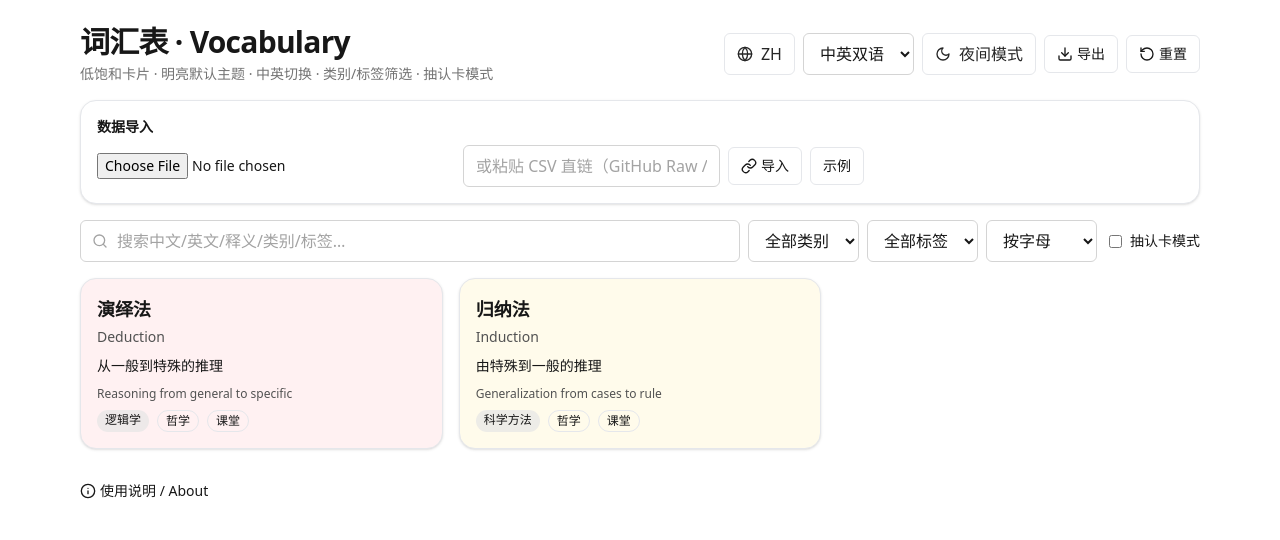
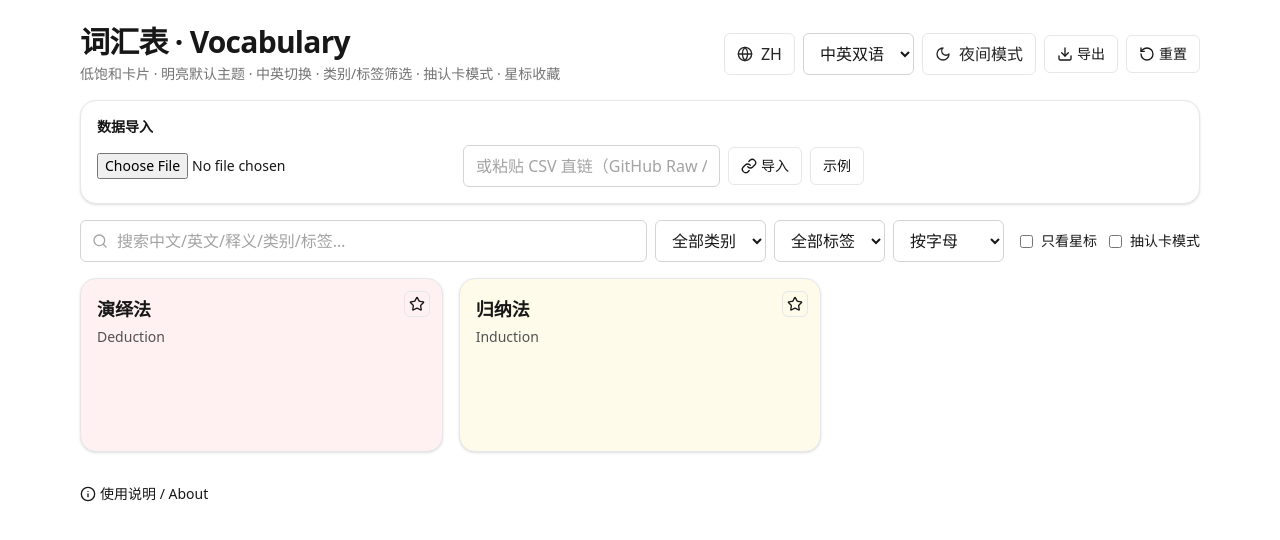
Before and after one commit to Drill78/vocab-viewer, a React (Vite) app: page / in a window 1280 px wide. Shown: the top 540 px of the page. Built offline with nearby package versions, Linux system fonts and the light colour scheme.

Commit message:
Add files via upload
v3.3

```diff
--- a/package.json
+++ b/package.json
@@ -1,7 +1,7 @@
 {
   "name": "vocab-viewer",
   "private": true,
-  "version": "3.2.0",
+  "version": "3.3.0",
   "type": "module",
   "scripts": {
     "dev": "vite",
--- a/postcss.config.js
+++ b/postcss.config.js
@@ -1,2 +1 @@
-
 export default { plugins: { tailwindcss: {}, autoprefixer: {} } }
--- a/src/App.tsx
+++ b/src/App.tsx
@@ -3,7 +3,7 @@ import React, { useEffect, useMemo, useRef, useState } from "react";
 import { motion, AnimatePresence } from "framer-motion";
 import { toast, Toaster } from "sonner";
 import Papa from "papaparse";
-import { Moon, Sun, Shuffle, RotateCcw, Eye, EyeOff, Info, Download, Link as LinkIcon, Search, Globe } from "lucide-react";
+import { Moon, Sun, Shuffle, RotateCcw, Eye, EyeOff, Info, Download, Link as LinkIcon, Search, Globe, Star } from "lucide-react";
 import { ThemedInput, ThemedSelectTrigger } from "./ThemedInputs";
 import { i18n, UILang } from "./i18n";
 
@@ -22,8 +22,8 @@ type Vocab = {
   addedAt?: number;
 };
 
-const STORAGE_KEY = "vocab3.data";
-const PREF_KEY = "vocab3.prefs";
+const STORAGE_KEY = "vocab3_3.data";
+const PREF_KEY = "vocab3_3.prefs";
 const DEFAULT_REMOTE_URL = "/data/vocab.csv";
 
 type LangMode = "zh" | "en" | "both";
@@ -101,6 +101,9 @@ export default function App() {
   const [idx, setIdx] = useState(0);
   const [loading, setLoading] = useState(false);
   const [progress, setProgress] = useState(0);
+  const [flipOpen, setFlipOpen] = useState<Record<string, boolean>>({});
+  const [favs, setFavs] = useState<Record<string, true>>(()=> load(PREF_KEY+":favs", {}));
+  const [favOnly, setFavOnly] = useState<boolean>(()=> load(PREF_KEY+":favOnly", false));
 
   const urlRef = useRef<HTMLInputElement|null>(null);
   const fileRef = useRef<HTMLInputElement|null>(null);
@@ -112,6 +115,8 @@ export default function App() {
   useEffect(()=> save(PREF_KEY+":uiLang", uiLang), [uiLang]);
   useEffect(()=> save(PREF_KEY+":lang", lang), [lang]);
   useEffect(()=> save(STORAGE_KEY, data), [data]);
+  useEffect(()=> save(PREF_KEY+":favs", favs), [favs]);
+  useEffect(()=> save(PREF_KEY+":favOnly", favOnly), [favOnly]);
 
   useEffect(()=>{
     (async ()=>{
@@ -153,6 +158,7 @@ export default function App() {
     }
     if (category !== "all") arr = arr.filter(v => (v.category||"") === category);
     if (tag !== "all") arr = arr.filter(v => v.tags?.some(t => t === tag));
+    if (favOnly) arr = arr.filter(v => !!favs[v.id]);
 
     let out = [...arr];
     if (sortBy === "alpha") {
@@ -163,7 +169,7 @@ export default function App() {
       out.sort((a,b)=> (b.frequency||0) - (a.frequency||0));
     }
     return out;
-  }, [data, query, category, tag, sortBy]);
+  }, [data, query, category, tag, sortBy, favOnly, favs]);
 
   const studyList = filtered.length ? filtered : data;
   const current = studyList[idx % Math.max(1, studyList.length)] || null;
@@ -198,6 +204,19 @@ export default function App() {
     URL.revokeObjectURL(url);
   }
 
+  function toggleFav(id: string) {
+    setFavs(prev => {
+      const n = { ...prev };
+      if (n[id]) { delete n[id]; }
+      else { n[id] = true; }
+      return n;
+    });
+  }
+
+  function toggleFlip(id: string) {
+    setFlipOpen(prev => ({ ...prev, [id]: !prev[id] }));
+  }
+
   function renderFront(v: Vocab) {
     return (
       <div className="space-y-1">
@@ -209,10 +228,11 @@ export default function App() {
   }
   function renderBack(v: Vocab) {
     return (
-      <div className="space-y-2">
+      <div className="space-y-2 text-left">
         {(lang === "zh" || lang === "both") && v.zhDef && <p className="text-sm leading-relaxed">{v.zhDef}</p>}
         {(lang === "en" || lang === "both") && v.enDef && <p className="text-xs text-neutral-600 dark:text-neutral-400">{v.enDef}</p>}
         {v.example && <p className="text-xs italic text-neutral-500 dark:text-neutral-400 mt-1">“{v.example}”</p>}
+        {v.details && <details className="text-xs"><summary className="cursor-pointer">详情 / Details</summary><div className="mt-1 whitespace-pre-wrap">{v.details}</div></details>}
         <div className="flex flex-wrap gap-2">
           {v.category && <span className="px-2 py-0.5 rounded-full bg-neutral-200/70 dark:bg-[#161b22] text-xs">{v.category}</span>}
           {(v.tags||[]).map((t,i)=>(<span key={i} className="px-2 py-0.5 rounded-full border text-xs">{t}</span>))}
@@ -256,17 +276,17 @@ export default function App() {
               {dark ? t('light') : t('dark')}
             </button>
             {/* export */}
-            <button onClick={exportCSV} className="px-3 py-2 rounded-md border text-sm flex items-center gap-1">
+            <button onClick={()=>exportCSV()} className="px-3 py-2 rounded-md border text-sm flex items-center gap-1">
               <Download className="h-4 w-4" /> {t('export')}
             </button>
             {/* reset */}
-            <button onClick={()=>{ setQuery(''); setCategory('all'); setTag('all'); setSortBy('alpha'); }} className="px-3 py-2 rounded-md border text-sm flex items-center gap-1">
+            <button onClick={()=>{ setQuery(''); setCategory('all'); setTag('all'); setSortBy('alpha'); setFavOnly(false); }} className="px-3 py-2 rounded-md border text-sm flex items-center gap-1">
               <RotateCcw className="h-4 w-4" /> {t('reset')}
             </button>
           </div>
         </header>
 
-        {/* Import section */}
+        {/* Import */}
         <section className="mt-4">
           <div className="rounded-2xl border p-4 shadow bg-white dark:bg-[#161b22] dark:border-[#30363d]">
             <div className="text-sm font-semibold mb-2">{t('dataImport')}</div>
@@ -280,7 +300,7 @@ export default function App() {
                   <LinkIcon className="h-4 w-4"/> {t('importBtn')}
                 </button>
                 <button className="px-3 py-2 rounded-md border text-sm" onClick={async()=>{
-                  const sample = "zh_title,en_title,zh_def,en_def,category,tags\n演绎法,Deduction,从一般到特殊的推理,Reasoning from general to specific,逻辑学,哲学;课堂\n";
+                  const sample = "zh_title,en_title,zh_def,en_def,category,tags\\n演绎法,Deduction,从一般到特殊的推理,Reasoning from general to specific,逻辑学,哲学;课堂\\n";
                   const out = await parseCSVText(sample); setData(out); toast(uiLang==='zh'?'已载入示例':'Sample loaded');
                 }}>{t('sampleBtn')}</button>
               </div>
@@ -307,6 +327,9 @@ export default function App() {
               <option value="recent">{t('sortRecent')}</option>
               <option value="freq">{t('sortFreq')}</option>
             </ThemedSelectTrigger>
+            <label className="inline-flex items-center gap-2 text-sm ml-2">
+              <input type="checkbox" checked={favOnly} onChange={(e)=> setFavOnly(e.target.checked)} /> {t('favOnly')}
+            </label>
           </div>
           <div className="flex items-center gap-2">
             <label className="inline-flex items-center gap-2 text-sm">
@@ -315,18 +338,47 @@ export default function App() {
           </div>
         </section>
 
-        {/* List mode */}
+        {/* List mode with flip and favorite */}
         {!flashMode && (
           <section className="mt-4 grid gap-4 sm:grid-cols-2 lg:grid-cols-3">
             <AnimatePresence>
-              {(filtered.length ? filtered : data).map((v, i) => (
-                <motion.div key={v.id} layout initial={{ opacity: 0, y: 8 }} animate={{ opacity: 1, y: 0 }} exit={{ opacity: 0, y: -8 }}>
-                  <div className={`h-full p-4 rounded-2xl border shadow ${pickPalette(i)} dark:bg-[#161b22] dark:border-[#30363d]`}>
-                    {renderFront(v)}
-                    <div className="mt-2">{renderBack(v)}</div>
-                  </div>
-                </motion.div>
-              ))}
+              {(filtered.length ? filtered : data).map((v, i) => {
+                const flipped = !!flipOpen[v.id];
+                const starred = !!favs[v.id];
+                return (
+                  <motion.div key={v.id} layout initial={{ opacity: 0, y: 8 }} animate={{ opacity: 1, y: 0 }} exit={{ opacity: 0, y: -8 }}>
+                    <div className={`relative h-full p-4 rounded-2xl border shadow ${pickPalette(i)} dark:bg-[#161b22] dark:border-[#30363d]`}>
+                      <button
+                        className={`absolute right-3 top-3 p-1 rounded-md border text-xs flex items-center gap-1 ${starred?'bg-yellow-200/70 dark:bg-yellow-300/20':''}`}
+                        title={starred ? t('starred') : t('unstarred')}
+                        onClick={(e)=> { e.stopPropagation(); toggleFav(v.id); }}
+                      >
+                        <Star className={`h-4 w-4 ${starred? 'fill-yellow-400 text-yellow-500 dark:fill-yellow-300 dark:text-yellow-300':''}`} />
+                      </button>
+
+                      <div
+                        className="cursor-pointer select-none"
+                        onClick={()=> toggleFlip(v.id)}
+                        title={flipped ? (t('hideBack')) : (t('showBack'))}
+                      >
+                        <motion.div
+                          key={String(flipped)}
+                          initial={{ rotateY: 180, opacity: 0 }}
+                          animate={{ rotateY: 0, opacity: 1 }}
+                          transition={{ duration: 0.35 }}
+                          className="min-h-[140px]"
+                        >
+                          {!flipped ? (
+                            <div className="space-y-2">{renderFront(v)}</div>
+                          ) : (
+                            <div className="space-y-2">{renderBack(v)}</div>
+                          )}
+                        </motion.div>
+                      </div>
+                    </div>
+                  </motion.div>
+                );
+              })}
             </AnimatePresence>
           </section>
         )}
--- a/src/i18n.ts
+++ b/src/i18n.ts
@@ -4,7 +4,7 @@ export type UILang = 'zh' | 'en';
 export const i18n = {
   zh: {
     title: "词汇表 · Vocabulary",
-    subtitle: "低饱和卡片 · 明亮默认主题 · 中英切换 · 类别/标签筛选 · 抽认卡模式",
+    subtitle: "低饱和卡片 · 明亮默认主题 · 中英切换 · 类别/标签筛选 · 抽认卡模式 · 星标收藏",
     dataImport: "数据导入",
     importFromLink: "或粘贴 CSV 直链（GitHub Raw / 公网直链）",
     importBtn: "导入",
@@ -33,11 +33,14 @@ export const i18n = {
     count: "共",
     item: "项 · 第",
     of: " / ",
-    empty: "暂无数据"
+    empty: "暂无数据",
+    favOnly: "只看星标",
+    starred: "已收藏",
+    unstarred: "收藏"
   },
   en: {
     title: "Vocabulary · Viewer",
-    subtitle: "Low-saturation cards · Light by default · Bilingual content · Category/Tag filters · Flashcards",
+    subtitle: "Low-saturation cards · Light by default · Bilingual · Category/Tag filters · Flashcards · Favorites",
     dataImport: "Data Import",
     importFromLink: "Or paste a CSV direct link (GitHub Raw / public URL)",
     importBtn: "Import",
@@ -66,6 +69,9 @@ export const i18n = {
     count: "Total",
     item: " items · ",
     of: " / ",
-    empty: "No data"
+    empty: "No data",
+    favOnly: "Favorites only",
+    starred: "Starred",
+    unstarred: "Star"
   }
 } as const;
--- a/vite.config.ts
+++ b/vite.config.ts
@@ -5,7 +5,5 @@ import path from 'path'
 
 export default defineConfig({
   plugins: [react()],
-  resolve: {
-    alias: { '@': path.resolve(__dirname, 'src') }
-  }
+  resolve: { alias: { '@': path.resolve(__dirname, 'src') } }
 })
```
Also changed, not shown: public/data/vocab.csv, 1 other file (tests, documents, lock files or other folders).
